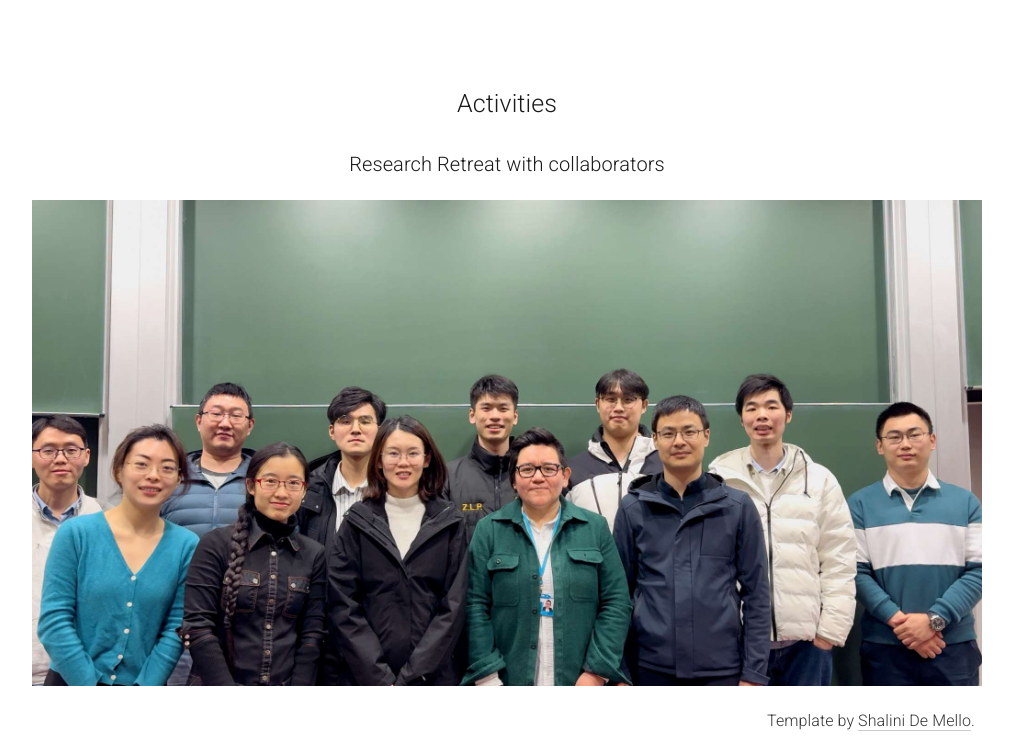
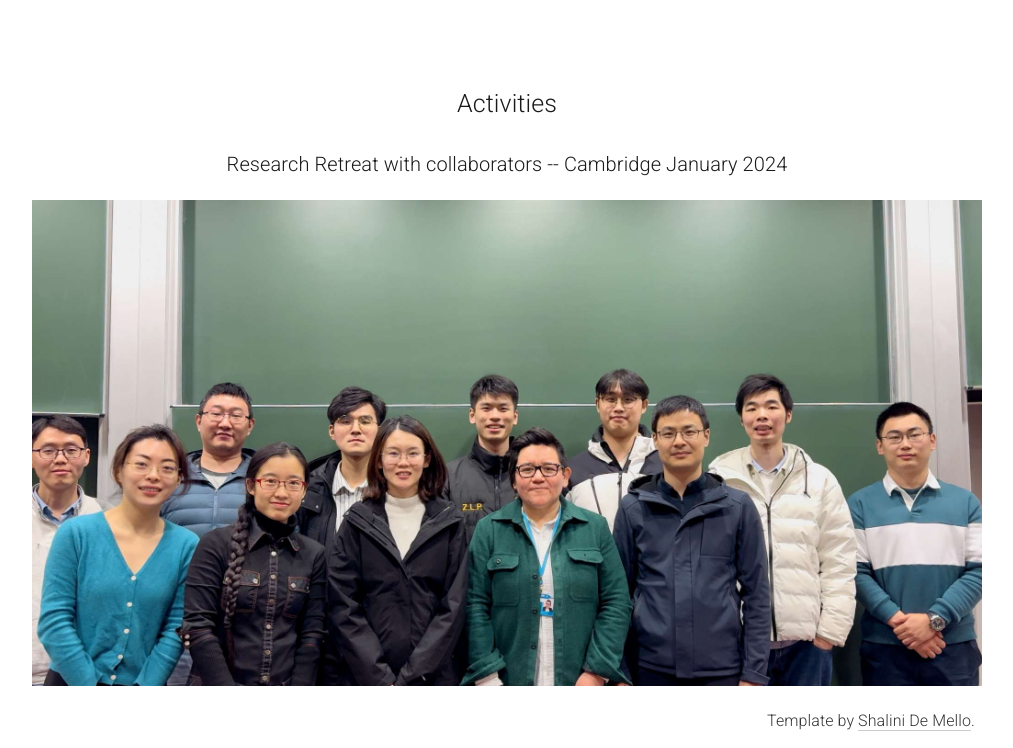
Before and after one commit to Math-ML-X/Diff4Med, a plain HTML site: page index.html in a window 1280 px wide. Shown: the part 3223-3971 px from the top of the page, without its empty margins (133-1146 px from the left). Drawn offline with nearby package versions, Linux system fonts and the light colour scheme.

Commit message:
Update index.html

```diff
--- a/index.html
+++ b/index.html
@@ -294,7 +294,7 @@ This project was supported with funding from the Cambridge Centre for Data-Drive
 </div>
 
 <div class="row">
-  <h3>Research Retreat with collaborators</h3>
+  <h3>Research Retreat with collaborators -- Cambridge January 2024</h3>
 </div>
 <br>
 <img style="width: 100%" src="./img/retreat.png">
```
